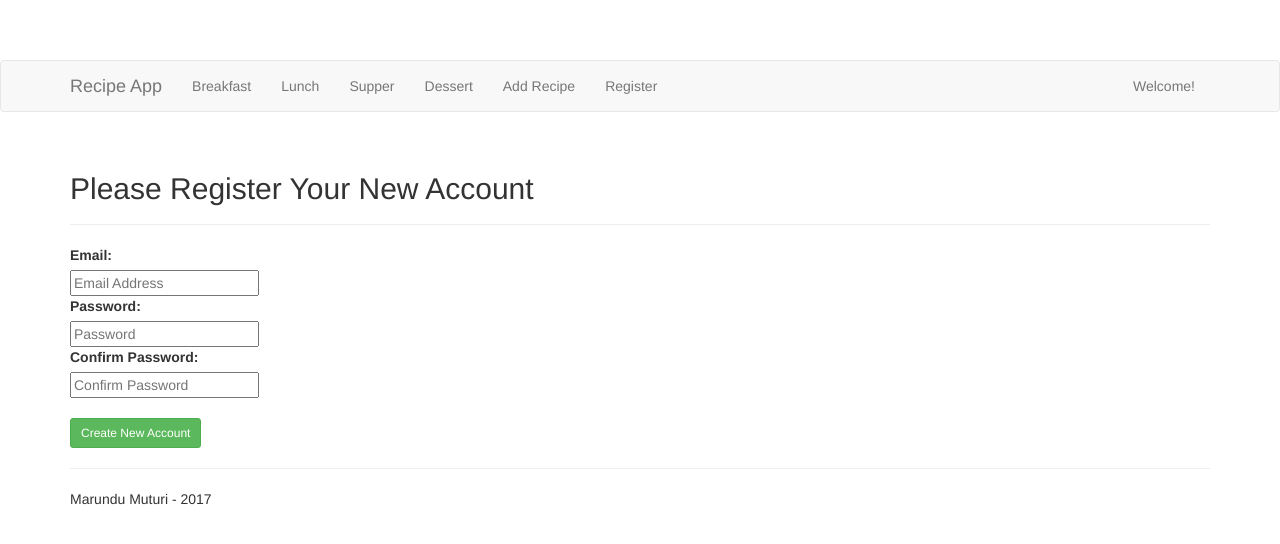
After one commit to Marundu/flask-recipes-app, a Flask app: page /register in a window 1280 px wide. The commit adds this page. Shown: the top 544 px of the page. Run offline with Flask 2, Linux system fonts and the light colour scheme; parts of the project's set-up code (start-up, migrations or seed data) failed here and were passed over; some libraries are stand-ins or nearby versions.

Commit message:
Added user registration

```diff
--- a/app/recipes/forms.py
+++ b/app/recipes/forms.py
@@ -1,6 +1,6 @@
 from flask_wtf import Form
-from wtforms import StringField
-from wtforms.validators import DataRequired
+from wtforms import PasswordField, StringField
+from wtforms.validators import DataRequired, Email, EqualTo, Length
 
 class AddRecipeForm(Form):
     recipe_title=StringField('Recipe Title', validators=[DataRequired()])
--- a/app/recipes/views.py
+++ b/app/recipes/views.py
@@ -12,7 +12,7 @@ from app.models import Recipe
 
 # config
 
-recipes_blueprint=Blueprint('recipes', __name__, template_folder='templates')
+recipes_blueprint=Blueprint('recipes', __name__)
 
 # helper functions
 
--- a/app/static/css/main.css
+++ b/app/static/css/main.css
@@ -7,3 +7,8 @@ body {
   color: red;
   font-size: 0.8em;
 }
+
+.success {
+  color: blue;
+  font-size: 0.8em;
+}
--- a/app/recipes/templates/layout.html
+++ b/app/templates/layout.html
@@ -35,6 +35,7 @@
           <li><a href="#">Supper</a></li>
           <li><a href="#">Dessert</a></li>
           <li><a href="{{ url_for('recipes.add_recipe') }}">Add Recipe</a></li>
+          <li><a href="{{ url_for('users.register') }}">Register</a></li>
         </ul>
         <ul class="nav navbar-nav navbar-right">
           <li><a href="#">Welcome!</a></li>
--- /dev/null
+++ b/app/templates/register.html
@@ -0,0 +1,20 @@
+{% extends "layout.html" %}
+{% from "form_macros.html" import render_field %}
+
+{% block content %}
+<div class="user-registration">
+  <div class="page-header">
+    <h2>Please Register Your New Account</h2>
+  </div>
+<form action="{{ url_for('users.register') }}" method="post">
+  {{ form.csrf_token }}
+  <dl>
+    {{ render_field(form.email,placeholder="Email Address") }}
+    {{ render_field(form.password, placeholder="Password") }}
+    {{ render_field(form.confirm, placeholder="Confirm Password") }}
+  </dl>
+  <button class="btn btn-sm btn-success" type="submit">Create New Account</button>
+</form>
+</div>
+
+{% endblock %}
--- /dev/null
+++ b/app/users/forms.py
@@ -0,0 +1,8 @@
+from flask_wtf import Form
+from wtforms import PasswordField, StringField
+from wtforms.validators import DataRequired, Email, EqualTo, Length
+
+class RegisterForm(Form):
+    email=StringField('Email', validators=[DataRequired(), Email(), Length(min=8, max=40)])
+    password=PasswordField('Password', validators=[DataRequired(), Length(min=8, max=40)])
+    confirm=PasswordField('Confirm Password', validators=[DataRequired(), EqualTo('password')])
--- a/app/users/views.py
+++ b/app/users/views.py
@@ -1,12 +1,38 @@
 from flask import Blueprint
+from flask import flash
 from flask import render_template
+from flask import redirect
+from flask import request
+from flask import url_for
+from sqlalchemy.exc import IntegrityError
+
+from app import db
+from app.models import User
+from forms import RegisterForm
 
 # config
 
-users_blueprint=Blueprint('users', __name__, template_folder='templates')
+users_blueprint=Blueprint('users', __name__)
 
 # routes
 
 @users_blueprint.route('/login')
 def login():
     return render_template('login.html')
+
+@users_blueprint.route('/register', methods=['GET', 'POST'])
+def register():
+    form=RegisterForm(request.form)
+    if request.method=='POST':
+        if form.validate_on_submit():
+            try:
+                new_user=User(form.email.data, form.password.data)
+                new_user.authenticated=True
+                db.session.add(new_user)
+                db.session.commit()
+                flash('Thank you for registering!', 'success')
+                return redirect(url_for('recipes.index'))
+            except IntegrityError:
+                db.session.rollback()
+                flash('ERROR! Email ({}) already exists.'.format(form.email.data), 'error')
+    return render_template('register.html', form=form)
--- a/db_create.py
+++ b/db_create.py
@@ -1,12 +1,15 @@
 from app import db
 from app.models import Recipe
+
+# drop existing database tables
+db.drop_all()
 
 # create the database and the database tables
 db.create_all()
 
 # insert recipe data
 recipe1=Recipe('Omena', 'Omena cooked with onion and pepper. Perfect with ugali.')
-recipe2=Recipe('Scrambled Eggs', 'Eggs fried with onions, tomatoes, dhania, and green peppers. A good meal any time.')
+recipe2=Recipe('Scrambled Eggs', 'Eggs fried with onions, tomatoes, dhania, and green peppers.')
 recipe3=Recipe('Chicken Biriani', 'Stewed chicken in spices.')
 
 # db.session.add([recipe1, recipe2, recipe3])
```
Also changed, not shown: app/models.py (+16 -1 lines), app/tests/test_users.py (+38 -1 lines), app/templates/add_recipe.html (renamed from app/recipes/templates/add_recipe.html), app/templates/form_macros.html (renamed from app/recipes/templates/form_macros.html), app/templates/index.html (renamed from app/recipes/templates/index.html), app/templates/login.html (renamed from app/users/templates/login.html), app/templates/recipes.html (renamed from app/recipes/templates/recipes.html).
